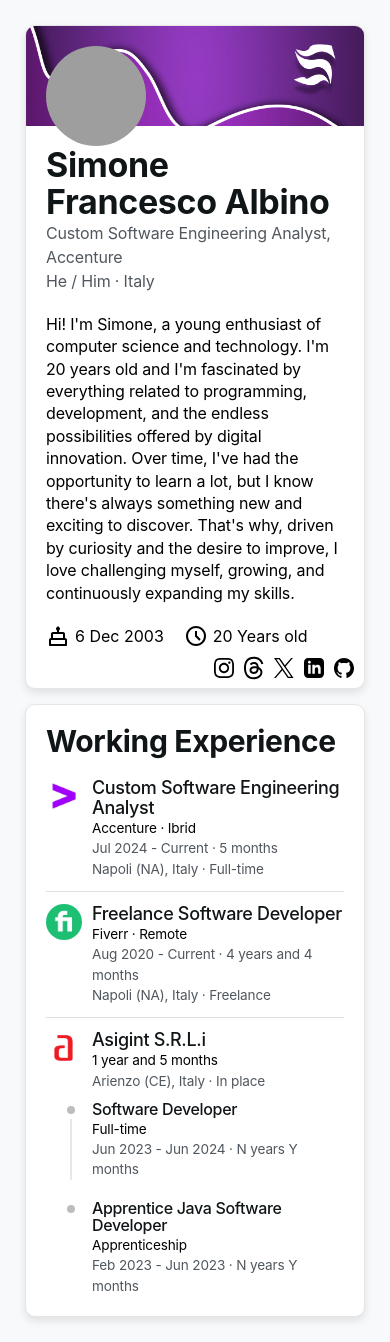
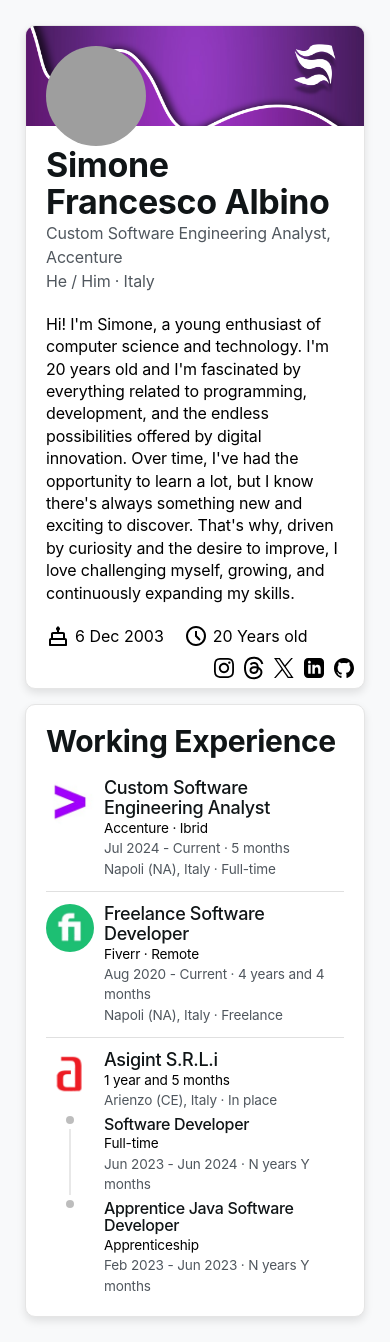
Before and after one commit to Simonalbi/about-me, an Angular app: page / in a window 390 px wide. Built offline with nearby package versions, Linux system fonts and the light colour scheme; grey boxes are pictures that could not be loaded.

Commit message:
Made timeline responsive

```diff
--- a/src/app/working-experience/agency-timeline/agency-timeline.component.css
+++ b/src/app/working-experience/agency-timeline/agency-timeline.component.css
@@ -1,4 +1,4 @@
-.company-info-container {
+.experience-info-container {
   position: relative;
 
   display: flex;
@@ -6,7 +6,13 @@
   gap: 10px;
 }
 
-.agency-logo-container {
+.experience-header-container {
+  display: flex;
+  justify-content: flex-start;
+  gap: 10px;
+}
+
+.company-logo-container {
   width: 48px;
   min-width: 48px;
 
@@ -17,33 +23,22 @@
   overflow: hidden;
 }
 
-.agency-logo-container img {
+.company-logo-container img {
   width: 100%;
   height: 100%;
   object-fit: cover;
 }
 
-.role-container {
+.company-role-container {
+  margin-top: 5px;
+
   display: flex;
-  margin-top: 5px;
+  gap: 10px;
 }
 
-.position-info-container > .role-container:first-of-type {
-  margin-top: 10px;
-}
-
-.position-info-container > .role-container:not(:last-of-type) {
-  margin-bottom: 20px;
-}
-
-.timeline-container {
-  position: absolute;
-  left: 20px;
-
-  width: 10px;
-  height: 84px;
-
-  padding: 5px 0 0 0;
+.company-timeline-container {
+  width: 48px;
+  min-width: 48px;
 
   display: flex;
   flex-direction: column;
@@ -52,17 +47,17 @@
   gap: 5px;
 }
 
-.timeline-node {
+.company-timeline-node {
   width: 8px;
   height: 8px;
+  border-radius: 50%;
+
   background-color: var(--transparent-pure-black);
-
-  border-radius: 50%;
 }
 
-.timeline-line {
+.company-timeline-line {
   width: 2px;
-  height: calc(100% - (5px + 5px + 8px));
+  height: calc(100% - (5px + 8px));
   background-color: var(--transparent-philippine-gray);
 }
 
--- a/src/app/working-experience/agency-timeline/agency-timeline.component.html
+++ b/src/app/working-experience/agency-timeline/agency-timeline.component.html
@@ -1,40 +1,42 @@
-<div class="agency-timeline-container">
-  <div class="company-info-container">
-    <div class="agency-logo-container">
+<div>
+  <div class="experience-info-container">
+    <div>
+      <div class="experience-header-container">
+        <div class="company-logo-container">
           <img [src]="company.logo">
         </div>
 
+        <div class="company-info-container">
           @if (company.roles.length === 1) {
-      <div class="position-info-container">
             <h5>{{ company.roles[0].name }}</h5>
             <p class="sm">{{ company.name }} · {{ company.workMode }}</p>
             <p class="sm gray-text">{{ company.absoluteStartDate | date: 'MMM y'}} - {{ (company.absoluteEndDate  | date: 'MMM y') ?? "Current"}} · {{ company.companyPermanenceTime }}</p>
             <p class="sm gray-text">{{ company.location }} · {{ company.roles[0].contractType }}</p>
-      </div>
           } @else {
-      <!-- TODO - Draw the timeline -->
-      <div class="position-info-container">
             <h5>{{ company.name }}</h5>
             <p class="sm">{{ company.companyPermanenceTime }}</p>
             <p class="sm gray-text">{{ company.location }} · {{ company.workMode }}</p>
-
-        @for (role of company.roles; track $index) {
-          <div class="role-container" #roleContainer>
-            <div class="timeline-container">
-              <div class="timeline-node"></div>
-              @if ($index !== company.roles.length - 1) {
-                <div class="timeline-line"></div>
           }
         </div>
-            <div class="role-info-container">
+      </div>
+
+      @if (company.roles.length > 1) {
+        @for (role of company.roles; track $index) {
+          <div class="company-role-container" #roleContainer>
+            <div class="company-timeline-container">
+              <div class="company-timeline-node"></div>
+              @if ($index !== company.roles.length - 1) {
+                <div class="company-timeline-line"></div>
+              }
+            </div>
+            <div>
               <h6>{{ role.name }}</h6>
               <p class="sm">{{ role.contractType }}</p>
               <p class="sm gray-text">{{ role.startDate | date: 'MMM y'}} - {{ (role.endDate| date: 'MMM y') ?? "Current"}} · N years Y months</p>
             </div>
           </div>
         }
-      </div>
       }
-
     </div>
   </div>
+</div>
```
Lines whose indentation alone changed are shown as unchanged.
